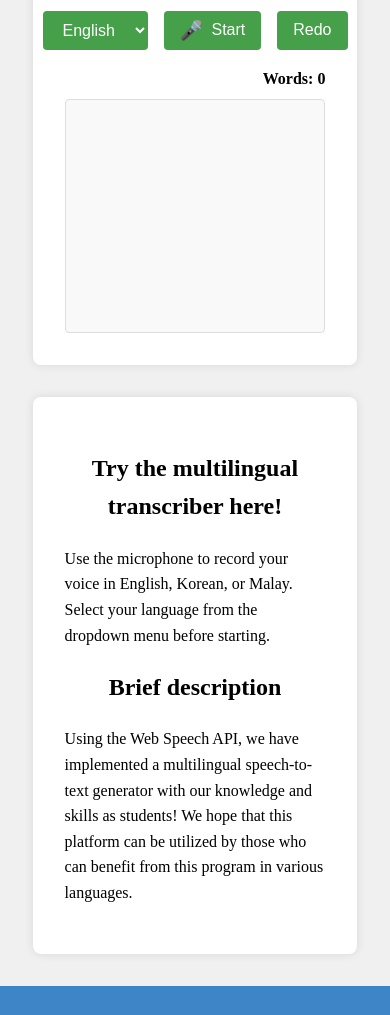
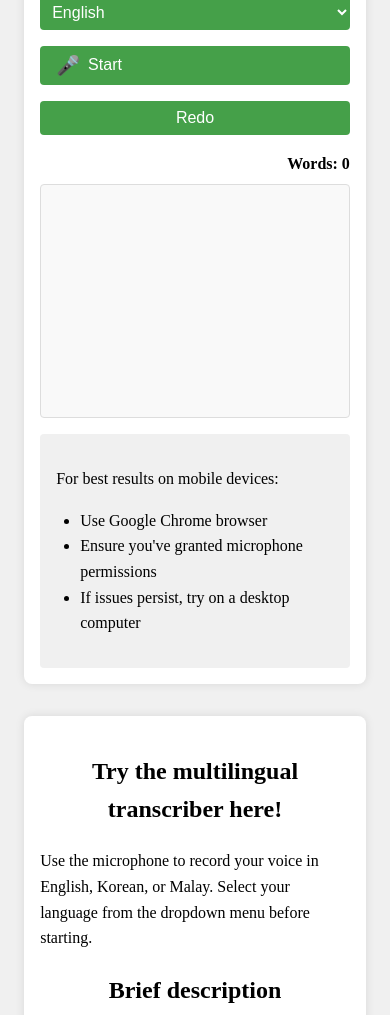
Before and after one commit to vedku/GlobalHackWeek, a plain HTML site: page index.html in a window 390 px wide. Shown: the part 272-1287 px from the top of the page. Drawn offline with Linux system fonts and the light colour scheme.

Commit message:
Add files via upload

```diff
--- a/index.html
+++ b/index.html
@@ -1,9 +1,9 @@
 <!DOCTYPE html>
-<html lang="en-UK">
+<html lang="en">
 <head>
     <meta charset="UTF-8">
     <meta name="viewport" content="width=device-width, initial-scale=1.0">
-    <title>Multilingual Speech to Text Generator</title>
+    <title>Multilingual AI Speech to Text Generator</title>
     <link rel="stylesheet" href="styles.css">
 </head>
 <body>
@@ -19,7 +19,7 @@
 
     <main>
         <section id="transcriber" class="container">
-            <h1>Multilingual Speech to Text Generator</h1>
+            <h1>Multilingual AI Speech to Text Generator</h1>
             <div class="controls">
                 <select id="languageSelect" class="btn">
                     <option value="en-US">English</option>
@@ -34,6 +34,14 @@
             </div>
             <div id="wordCount" class="word-count">Words: 0</div>
             <div id="output" class="output" contenteditable="true"></div>
+            <div id="mobileInfo" class="mobile-info">
+                <p>For best results on mobile devices:</p>
+                <ul>
+                    <li>Use Google Chrome browser</li>
+                    <li>Ensure you've granted microphone permissions</li>
+                    <li>If issues persist, try on a desktop computer</li>
+                </ul>
+            </div>
         </section>
 
         <section id="description">
--- a/script.js
+++ b/script.js
@@ -12,9 +12,23 @@ document.addEventListener('DOMContentLoaded', () => {
     function initializeSpeechRecognition() {
         if ('webkitSpeechRecognition' in window) {
             recognition = new webkitSpeechRecognition();
+        } else if ('SpeechRecognition' in window) {
+            recognition = new SpeechRecognition();
+        } else {
+            microphoneButton.style.display = 'none';
+            redoButton.style.display = 'none';
+            languageSelect.style.display = 'none';
+            output.innerHTML = 'Web Speech API is not supported in this browser. Please try using Google Chrome on a desktop computer.';
+            return;
+        }
+
         recognition.continuous = true;
         recognition.interimResults = true;
         recognition.lang = languageSelect.value;
+
+        recognition.onstart = () => {
+            console.log('Speech recognition started');
+        };
 
         recognition.onresult = (event) => {
             let interimTranscript = '';
@@ -41,6 +55,7 @@ document.addEventListener('DOMContentLoaded', () => {
         };
 
         recognition.onend = () => {
+            console.log('Speech recognition ended');
             if (isListening) {
                 recognition.start();
             }
@@ -48,7 +63,9 @@ document.addEventListener('DOMContentLoaded', () => {
 
         recognition.onerror = (event) => {
             console.error('Speech recognition error:', event.error);
-                if (event.error === 'no-speech') {
+            if (event.error === 'not-allowed') {
+                output.innerHTML = 'Microphone access denied. Please ensure you have given permission to use the microphone.';
+            } else if (event.error === 'no-speech') {
                 console.log('No speech detected. Restarting recognition.');
                 recognition.stop();
                 recognition.start();
@@ -66,12 +83,6 @@ document.addEventListener('DOMContentLoaded', () => {
             output.innerHTML = '';
             updateWordCount();
         });
-        } else {
-            microphoneButton.style.display = 'none';
-            redoButton.style.display = 'none';
-            languageSelect.style.display = 'none';
-            output.innerHTML = 'Web Speech API is not supported in this browser.';
-        }
     }
 
     function toggleSpeechRecognition() {
--- a/styles.css
+++ b/styles.css
@@ -78,6 +78,20 @@ h1, h2 {
     background-color: #9cf1a0;
 }
 
+#languageSelect {
+    background-color: #45a049;
+    color: white;
+    border: none;
+    border-radius: 4px;
+    padding: 0.5rem;
+    font-size: 1rem;
+    cursor: pointer;
+}
+
+#languageSelect:hover {
+    background-color: #9cf1a0;
+}
+
 #microphoneButton {
     display: flex;
     align-items: center;
@@ -109,6 +123,17 @@ h1, h2 {
     border-color: #9cf1a0;
 }
 
+.mobile-info {
+    margin-top: 1rem;
+    padding: 1rem;
+    background-color: #f0f0f0;
+    border-radius: 4px;
+}
+
+.mobile-info ul {
+    padding-left: 1.5rem;
+}
+
 #description {
     background-color: #ffffff;
     padding: 2rem;
@@ -131,3 +156,18 @@ footer img {
     height: auto;
     margin-top: 0.5rem;
 }
+
+@media (max-width: 600px) {
+    .container, #description {
+        width: 95%;
+        padding: 1rem;
+    }
+
+    .controls {
+        flex-direction: column;
+    }
+
+    .btn, #languageSelect {
+        width: 100%;
+    }
+}
```
Lines whose indentation alone changed are shown as unchanged.
